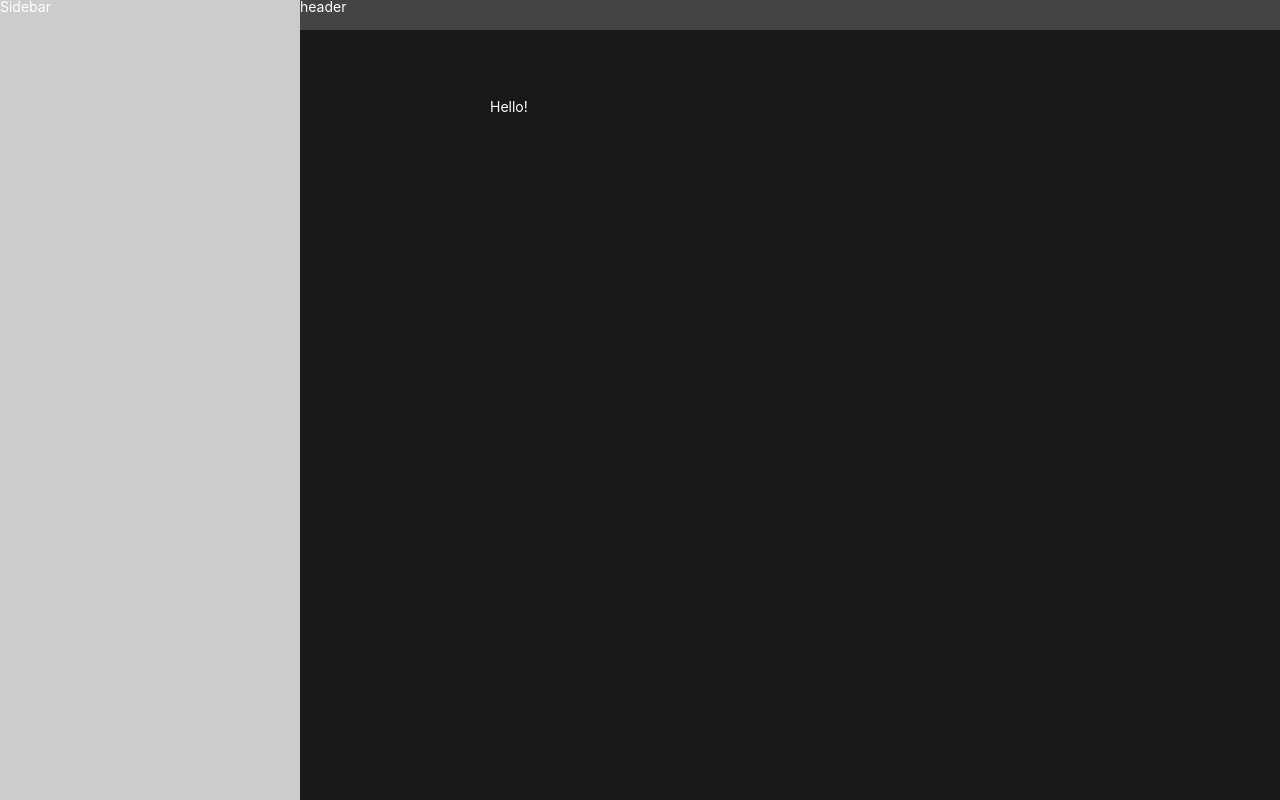
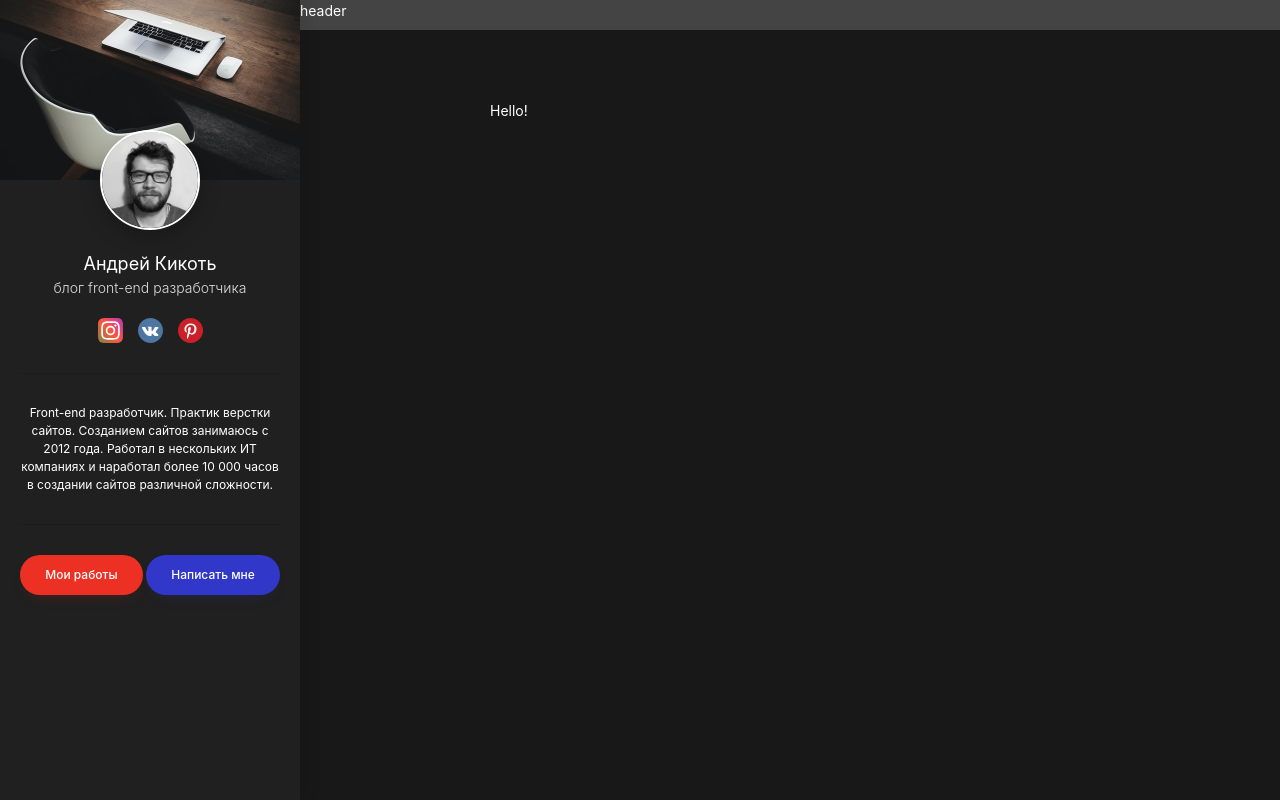
Before and after one commit to AndriyKikot/workshop_of_projects, a website: page personal-blog/src/index.html in a window 1280 px wide. Drawn offline with nearby package versions, Linux system fonts and the light colour scheme; files that its build step writes are made by us from their sources.

Commit message:
added sidebar

```diff
--- a/personal-blog/src/assets/scss/_vars.scss
+++ b/personal-blog/src/assets/scss/_vars.scss
@@ -1,8 +1,10 @@
-$primary:   #202020;
+$primary: #202020;
 $secondary: #121212;
-$white:     #fff;
+$white: #fff;
+$red: #ed3024;
+$blue: #3137c9;
 
 $z-index-sidebar: 1000;
-$z-index-header:  1000;
+$z-index-header: 1000;
 
 $sidebar-width: 300px;
--- /dev/null
+++ b/personal-blog/src/assets/scss/blocks/btn.scss
@@ -0,0 +1,34 @@
+.btn {
+  display: inline-block;
+  vertical-align: top;
+  padding: 1.12em 2.1em;
+  font-size: 1.2rem;
+  line-height: 1.1;
+  font-weight: 500;
+  font-family: inherit;
+  color: $white;
+  background-color: $secondary;
+  border: none;
+  cursor: pointer;
+  text-decoration: none;
+  border-radius: 3em;
+  transition: background-color 0.2s linear;
+
+  &--red {
+    background-color: $red;
+    box-shadow: 0 7px 17px -10px rgba($red, 0.3);
+
+    &:hover {
+      background-color: darken($red, 5%);
+    }
+  }
+
+  &--blue {
+    background-color: $blue;
+    box-shadow: 0 7px 17px -10px rgba($blue, 0.3);
+
+    &:hover {
+      background-color: darken($blue, 5%);
+    }
+  }
+}
--- /dev/null
+++ b/personal-blog/src/assets/scss/blocks/profile.scss
@@ -0,0 +1,33 @@
+.profile__avatar {
+  display: block;
+  width: 10rem;
+  height: 10rem;
+  margin: 0 auto 2rem;
+  position: relative;
+
+  border: 2px solid $white;
+  box-shadow: 0 7px 20px rgba(0, 0, 0, 0.25);
+  border-radius: 50%;
+}
+
+.profile__name {
+  font-size: 1.8rem;
+  text-align: center;
+}
+
+.profile__profession {
+  font-size: 1.4rem;
+  font-weight: 300;
+  color: #dedede;
+  text-align: center;
+  margin-bottom: 2rem;
+}
+
+.profile__text {
+  padding: 3rem 0;
+  margin: 3rem 0;
+  font-size: 1.2rem;
+  text-align: center;
+  border-top: 1px solid #1c1c1c;
+  border-bottom: 1px solid #1c1c1c;
+}
--- a/personal-blog/src/assets/scss/blocks/sidebar.scss
+++ b/personal-blog/src/assets/scss/blocks/sidebar.scss
@@ -1,11 +1,33 @@
 .sidebar {
-    width: $sidebar-width;
-    height: 100vh;
+  width: $sidebar-width;
+  height: 100vh;
+  background-color: $primary;
+  box-shadow: 5px 0 15px rgba(#050505, 0.1);
+  position: fixed;
+  top: 0;
+  left: 0;
+  z-index: $z-index-sidebar;
+}
 
-    background-color: #ccc;
+.sidebar__header {
+  height: 180px;
+  background-color: $secondary;
 
-    position: fixed;
-    top: 0;
-    left: 0;
-    z-index: $z-index-sidebar;
+  img {
+    display: block;
+    width: 100%;
+    height: 100%;
+    object-fit: cover;
+  }
 }
+
+.sidebar__content {
+  padding: 0 2rem;
+  margin-top: -5rem;
+}
+
+.sidebar__footer {
+  display: flex;
+  justify-content: space-between;
+  padding: 0 2rem;
+}
--- /dev/null
+++ b/personal-blog/src/assets/scss/blocks/social.scss
@@ -0,0 +1,8 @@
+.social {
+  display: flex;
+  justify-content: center;
+}
+
+.social__item:not(:last-of-type) {
+  margin-right: 1.5rem;
+}
--- a/personal-blog/src/assets/scss/style.scss
+++ b/personal-blog/src/assets/scss/style.scss
@@ -2,23 +2,25 @@
 @import "vendor/reset";
 
 html {
-    font-size: 62.5%;
+  font-size: 62.5%;
 }
 
 body {
-    background-color: #181818;
+  background-color: #181818;
 
-    font-family: -apple-system, BlinkMacSystemFont, "Segoe UI", Roboto, "Helvetica Neue", Arial, "Noto Sans", sans-serif, "Apple Color Emoji", "Segoe UI Emoji", "Segoe UI Symbol", "Noto Color Emoji";
-    font-size: 1.4rem;
-    color: $white;
+  font-family: -apple-system, BlinkMacSystemFont, "Segoe UI", Roboto,
+    "Helvetica Neue", Arial, "Noto Sans", sans-serif, "Apple Color Emoji",
+    "Segoe UI Emoji", "Segoe UI Symbol", "Noto Color Emoji";
+  font-size: 1.4rem;
+  line-height: 1.5;
+  color: $white;
 }
 
 *,
 *:before,
 *:after {
-    box-sizing: border-box;
+  box-sizing: border-box;
 }
-
 
 /* Blocks */
 @import "blocks/page";
@@ -26,3 +28,6 @@ body {
 @import "blocks/sidebar";
 @import "blocks/main";
 @import "blocks/container";
+@import "blocks/profile";
+@import "blocks/social";
+@import "blocks/btn";
--- a/personal-blog/src/partials/sidebar.html
+++ b/personal-blog/src/partials/sidebar.html
@@ -1,3 +1,42 @@
 <aside class="sidebar">
-    Sidebar
+    <div class="sidebar__header">
+        <img src="assets/images/sidebar-header.jpg" alt="">
+    </div>
+
+    <div class="sidebar__content">
+        <div class="profile">
+            <img class="profile__avatar" src="assets/images/sidebar-avatar.jpg" alt="avatar" width="100" height="100">
+            <p class="profile__name">Андрей Кикоть</p>
+            <p class="profile__profession">блог front-end разработчика</p>
+            <ul class="social">
+                <li class="social__item">
+                    <a href="#" class="social__link" target="_blank">
+                        <img src="assets/images/instagram.svg" alt="Андрей Кикоть instagram">
+                    </a>
+                </li>
+                <li class="social__item">
+                    <a href="#" class="social__link" target="_blank">
+                        <img src="assets/images/vk.svg" alt="Андрей Кикоть vkontakte">
+                    </a>
+                </li>
+                <li class="social__item">
+                    <a href="#" class="social__link" target="_blank">
+                        <img src="assets/images/pinterest.svg" alt="Андрей Кикоть pinterest">
+                    </a>
+                </li>
+            </ul>
+
+            <div class="profile__text">
+                <p>Front-end разработчик. Практик верстки сайтов.
+                    Созданием сайтов занимаюсь с 2012 года.
+                    Работал в нескольких ИТ компаниях и наработал более 10 000
+                    часов в создании сайтов различной сложности.</p>
+            </div>
+        </div>
+    </div>
+
+    <div class="sidebar__footer">
+        <a href="#" class="btn btn--red"> Мои работы</a>
+        <button type="button" class="btn btn--blue">Написать мне</button>
+    </div>
 </aside>
```
Also changed, not shown: personal-blog/dist/assets/css/style.min.css, personal-blog/dist/assets/images/instagram.svg (added), personal-blog/dist/assets/images/pinterest.svg (added), personal-blog/dist/assets/images/sidebar-avatar.jpg (added), personal-blog/dist/assets/images/sidebar-header.jpg (added), personal-blog/dist/assets/images/sidebar-profile.jpg (added), personal-blog/dist/assets/images/vk.svg (added), personal-blog/dist/assets/images/мяууу.jpg (added), personal-blog/dist/index.html, personal-blog/src/assets/images/instagram.svg (added), personal-blog/src/assets/images/pinterest.svg (added), personal-blog/src/assets/images/sidebar-avatar.jpg (added), personal-blog/src/assets/images/sidebar-header.jpg (added), personal-blog/src/assets/images/vk.svg (added).
